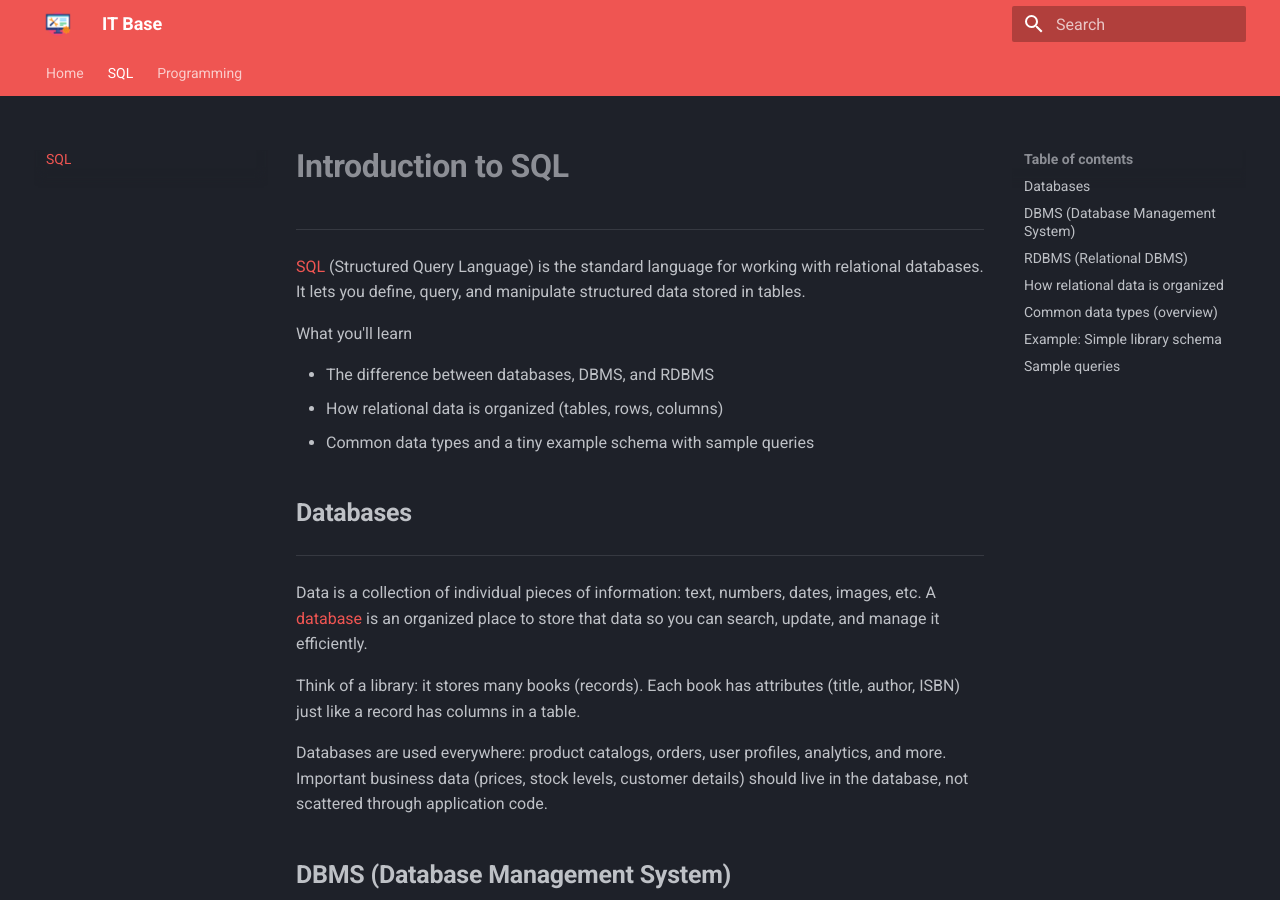
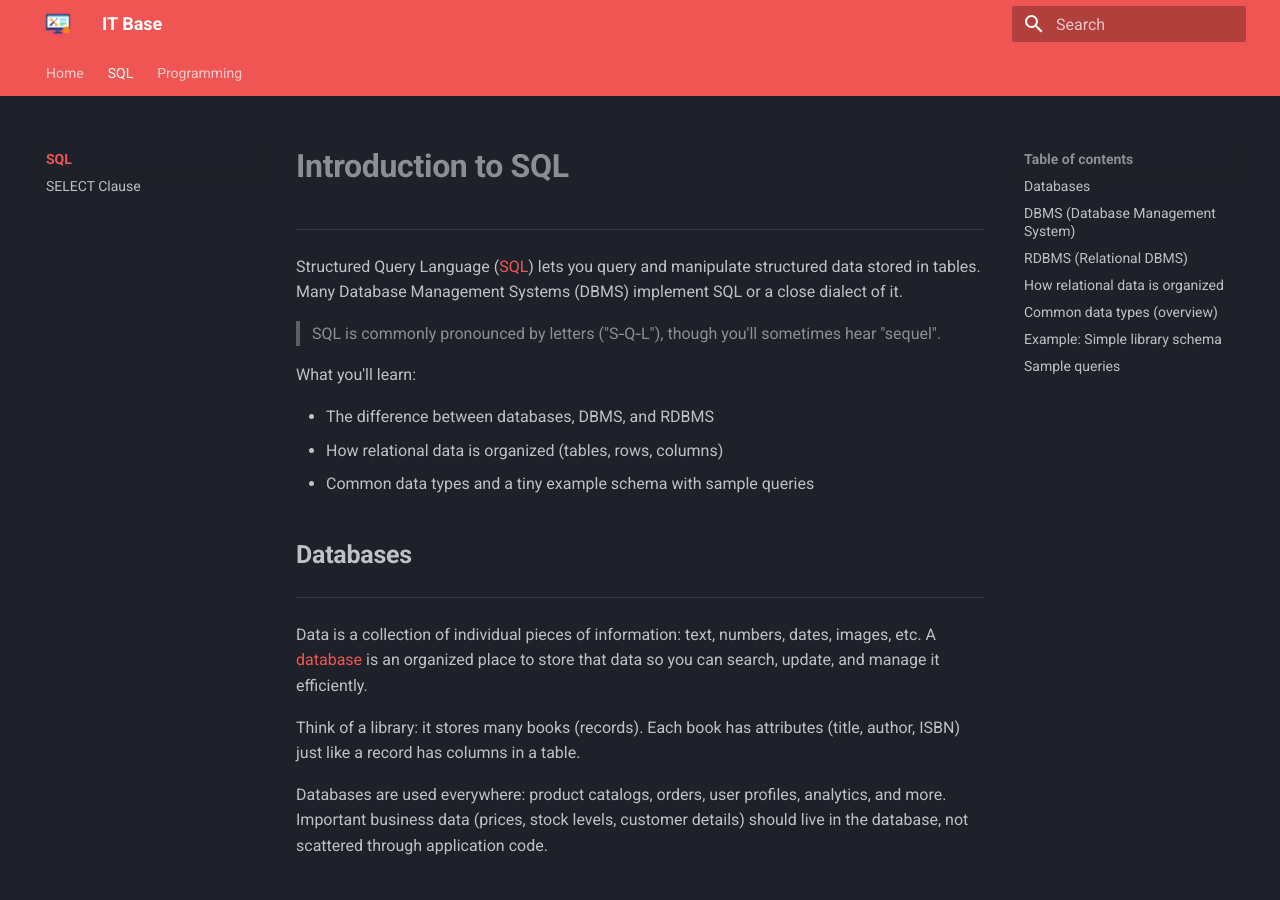
Before and after one commit to NkkMkk/it-base, an MkDocs documentation site: the page built from docs/sql/index.md, in a window 1280 px wide and 900 px high. Built offline with MkDocs 1.6.1 and Material for MkDocs 9.7.7, drawn with Linux system fonts in a browser that asks for light colours.

Commit message:
Enhance SQL documentation: update introduction and add SELECT clause details

```diff
--- a/docs/sql/index.md
+++ b/docs/sql/index.md
@@ -1,9 +1,11 @@
 # **Introduction to SQL**
 ---
 
-[SQL](https://www.postgresql.org/docs/current/sql.html) (Structured Query Language) is the standard language for working with relational databases. It lets you define, query, and manipulate structured data stored in tables.
+ Structured Query Language ([SQL](https://www.postgresql.org/docs/current/sql.html)) lets you query and manipulate structured data stored in tables. Many Database Management Systems (DBMS) implement SQL or a close dialect of it.
 
-What you'll learn
+> SQL is commonly pronounced by letters ("S‑Q‑L"), though you'll sometimes hear "sequel".
+
+What you'll learn:
 
 - The difference between databases, DBMS, and RDBMS
 - How relational data is organized (tables, rows, columns)
--- a/mkdocs.yml
+++ b/mkdocs.yml
@@ -47,7 +47,9 @@ markdown_extensions:
 
 nav:
   - Home: index.md
-  - SQL: sql/index.md
+  - SQL:
+      - Overview: sql/index.md
+      - SELECT Clause: sql/select-clause.md
   - Programming:
       - Overview: programming/index.md
       - Python: programming/python.md
```
Also changed, not shown: docs/sql/select-clause.md (added, +84 -0 lines).
